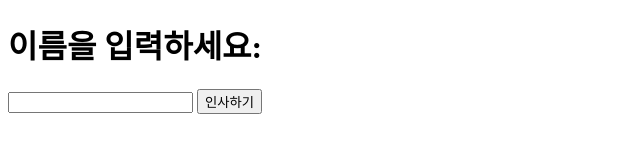
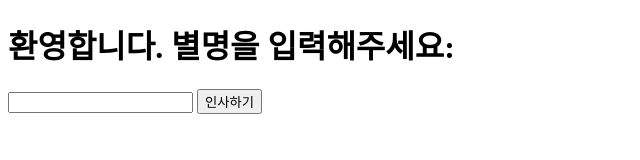
Before and after one commit to IASAAIdol/aitech, a plain HTML site: page index.html in a window 1280 px wide. Shown: the whole page, without its empty margins (0-640 px from the left). Drawn offline with Linux system fonts and the light colour scheme.

Commit message:
Update index.html

```diff
--- a/index.html
+++ b/index.html
@@ -6,7 +6,7 @@
     <title>인사 페이지</title>
 </head>
 <body>
-    <h1>이름을 입력하세요:</h1>
+    <h1>환영합니다. 별명을 입력해주세요:</h1>
     <input type="text" id="nameInput">
     <button onclick="greet()">인사하기</button>
     <p id="greeting"></p>
```
